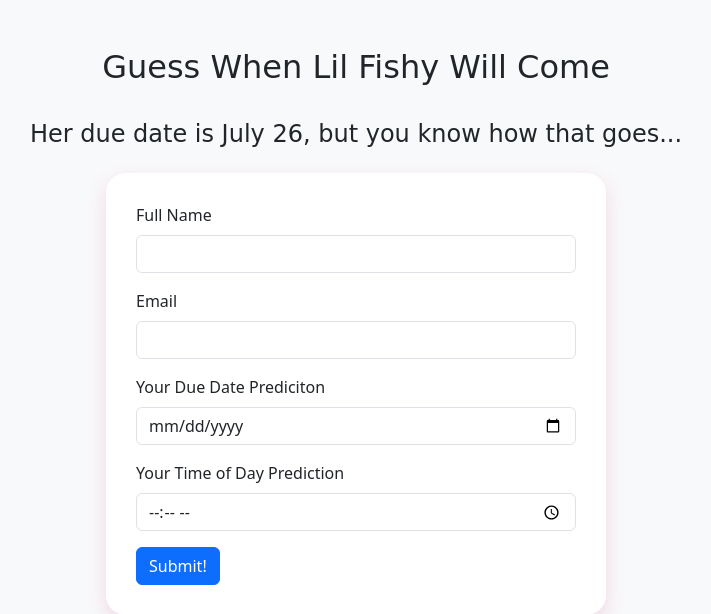
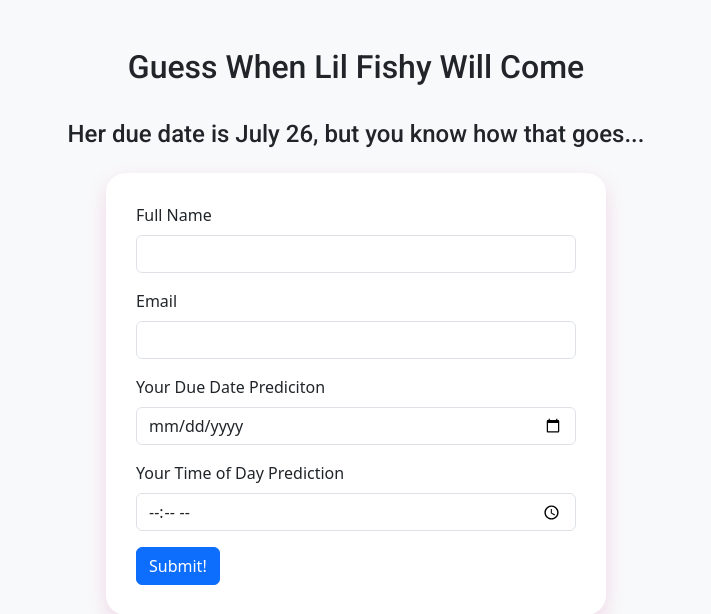
Before and after one commit to andrewrfisher/baby_due_date_predictions, a Flask app: page / in a window 1280 px wide. Shown: the top 614 px of the page, without its empty margins (284-995 px from the left). Run offline with Flask 3, Linux system fonts and the light colour scheme.

Commit message:
Add files via upload

```diff
--- a/static/style.css
+++ b/static/style.css
@@ -15,14 +15,14 @@ h1 {
     color: #d85b9c;
 }
 h2  {
-    font-family: 'Pacifico', cursive;
+    font-family: 'Roboto', sans-serif;
     font-size: 2.5em;
     margin-top: 10px;
     text-align: center;
     color: #d85b9c;
 }
 h4 {
-    font-family: 'Pacifico', cursive;
+    font-family: 'Roboto', sans-serif;
     font-size: 1.5em;
     padding-top: 10px;
     text-align: center;
--- a/templates/form.html
+++ b/templates/form.html
@@ -2,8 +2,11 @@
 <html lang="en">
 <head>
   <meta charset="UTF-8">
-  <title>Guess When Lil Fishy Will Come</title>
-  <link rel="stylesheet" href="{{ url_for('static', filename='style.css') }}">
+<title>Guess When Lil Fishy Will Come</title>
+<link rel="stylesheet" href="{{ url_for('static', filename='style.css') }}">
+<link rel="preconnect" href="https://fonts.googleapis.com">
+<link rel="preconnect" href="https://fonts.gstatic.com" crossorigin>
+<link href="https://fonts.googleapis.com/css2?family=Roboto:ital,wght@0,100..900;1,100..900&display=swap" rel="stylesheet">
   <link href="https://cdn.jsdelivr.net/npm/bootstrap@5.3.0/dist/css/bootstrap.min.css" rel="stylesheet">
 </head>
 <body class="bg-light">
```
